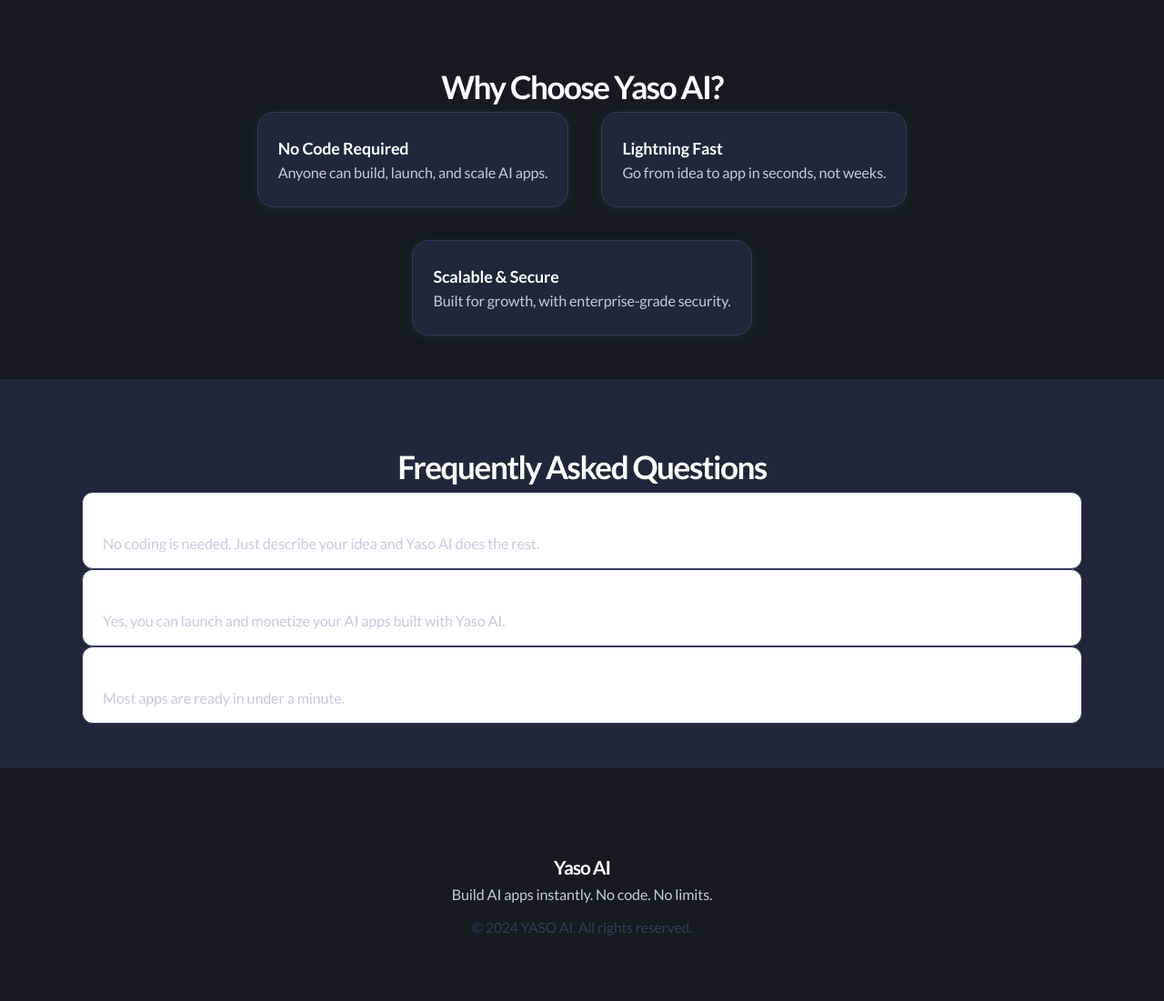
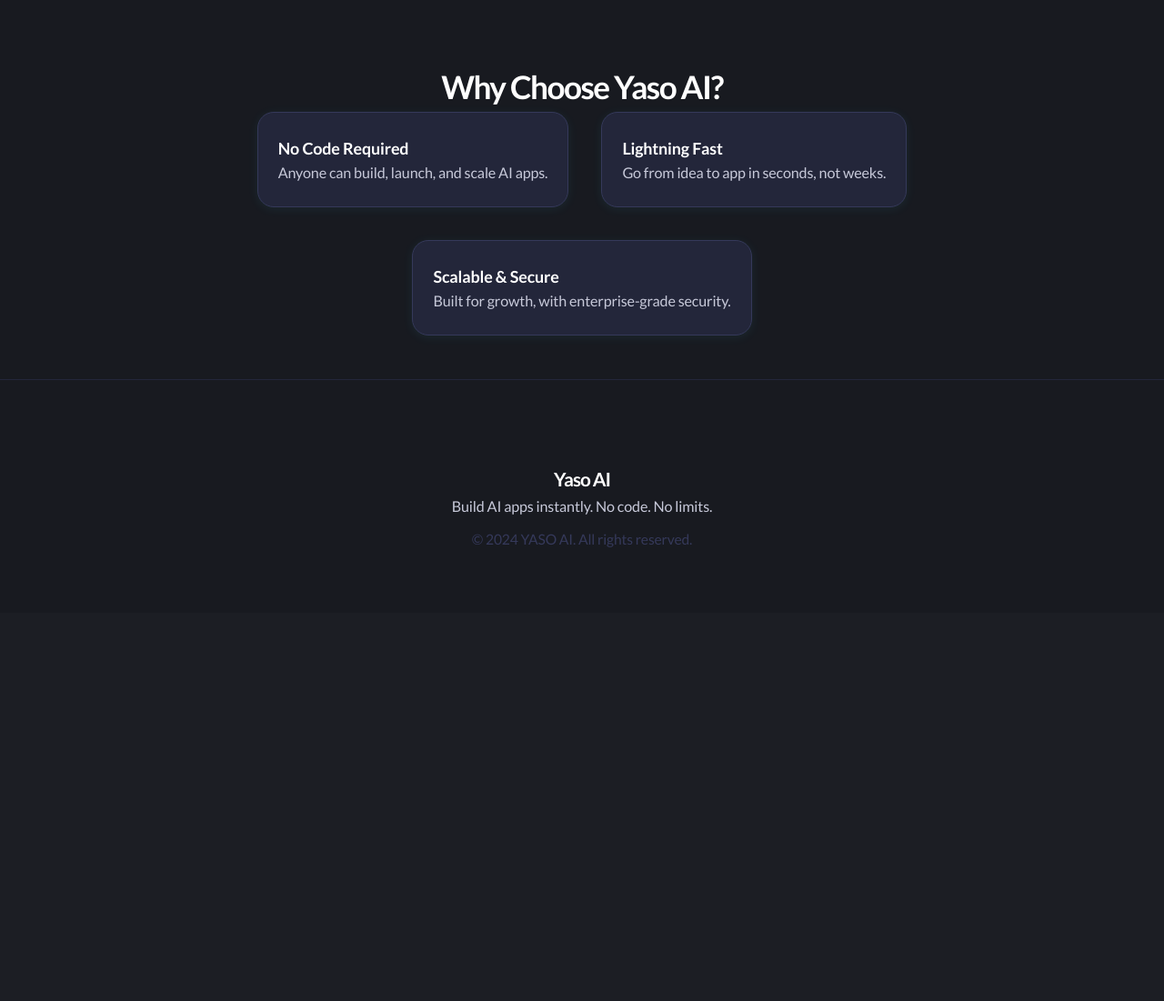
Before and after one commit to tomeryasu/APPS-AI1, a FastAPI app: page / in a window 1280 px wide. Shown: the part 3923-5024 px from the top of the page at 91% size. After the commit the page ends 4525 px from the top, so only its background shows below. Run offline with FastAPI, Linux system fonts and the light colour scheme.

Commit message:
initial commit

```diff
--- a/app/templates/index.html
+++ b/app/templates/index.html
@@ -444,64 +444,6 @@
     <!-- Pricing Section -->
 
     <!-- FAQ Section -->
-    <section class="bg-f7f8fa fade-in">
-      <div class="container-center">
-        <h2 class="section-title center">
-          Frequently Asked Questions
-        </h2>
-        <div class="flex-col gap18">
-          <div
-            class="fade-in card-hover"
-            style="
-              background: #fff;
-              border-radius: 12px;
-              padding: 18px 22px;
-              box-shadow: 0 2px 8px rgba(0, 0, 0, 0.03);
-            "
-          >
-            <div class="faq-title">
-              Is any coding required?
-            </div>
-            <div class="faq-desc">
-              No coding is needed. Just describe your idea and Yaso AI does the
-              rest.
-            </div>
-          </div>
-          <div
-            class="fade-in card-hover"
-            style="
-              background: #fff;
-              border-radius: 12px;
-              padding: 18px 22px;
-              box-shadow: 0 2px 8px rgba(0, 0, 0, 0.03);
-            "
-          >
-            <div class="faq-title">
-              Can I use my app commercially?
-            </div>
-            <div class="faq-desc">
-              Yes, you can launch and monetize your AI apps built with Yaso AI.
-            </div>
-          </div>
-          <div
-            class="fade-in card-hover"
-            style="
-              background: #fff;
-              border-radius: 12px;
-              padding: 18px 22px;
-              box-shadow: 0 2px 8px rgba(0, 0, 0, 0.03);
-            "
-          >
-            <div class="faq-title">
-              How fast can I launch?
-            </div>
-            <div class="faq-desc">
-              Most apps are ready in under a minute.
-            </div>
-          </div>
-        </div>
-      </div>
-    </section>
 
     <!-- Footer Section -->
     <footer class="footer">
```
